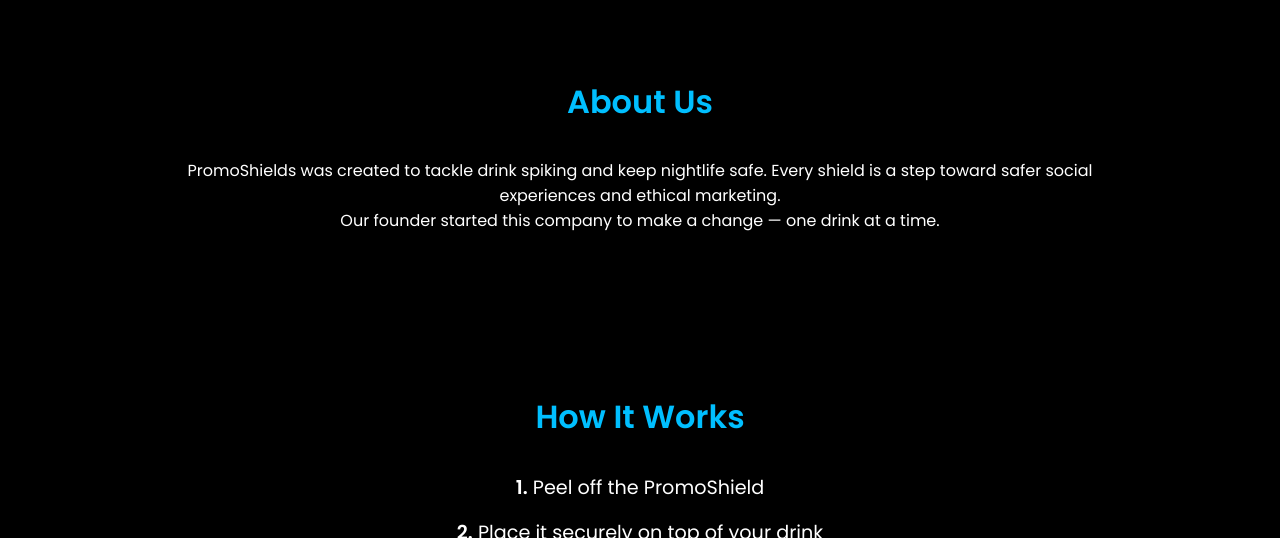
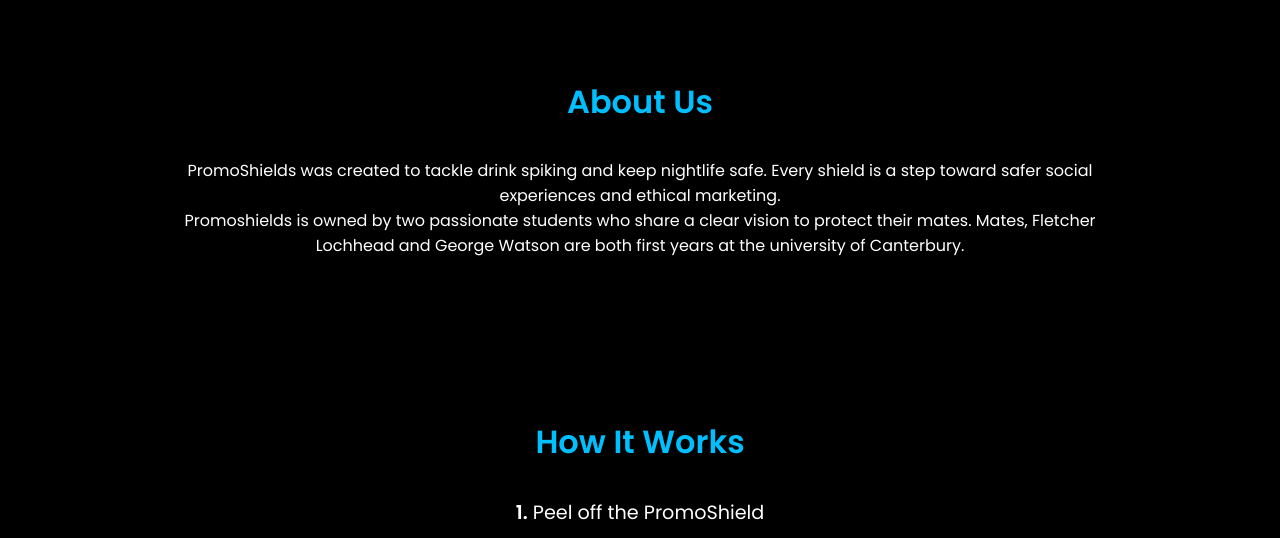
Before and after one commit to FletcherLochhead/promoshields-site, a website: page index.html in a window 1280 px wide. Shown: the part 802-1340 px from the top of the page. Drawn offline with Linux system fonts and the light colour scheme.

Commit message:
Update index.html

```diff
--- a/index.html
+++ b/index.html
@@ -181,7 +181,10 @@
   <section id="about" class="section">
     <h2 class="section-title">About Us</h2>
     <p>PromoShields was created to tackle drink spiking and keep nightlife safe. Every shield is a step toward safer social experiences and ethical marketing.</p>
-    <p>Our founder started this company to make a change — one drink at a time.</p>
+    Promoshields is owned by two passionate students who share a clear vision to protect their mates.
+    Mates, Fletcher Lochhead and George Watson are both first years at the university of Canterbury.
+
+  </p>
   </section>
 
   <section id="product" class="section">
```
